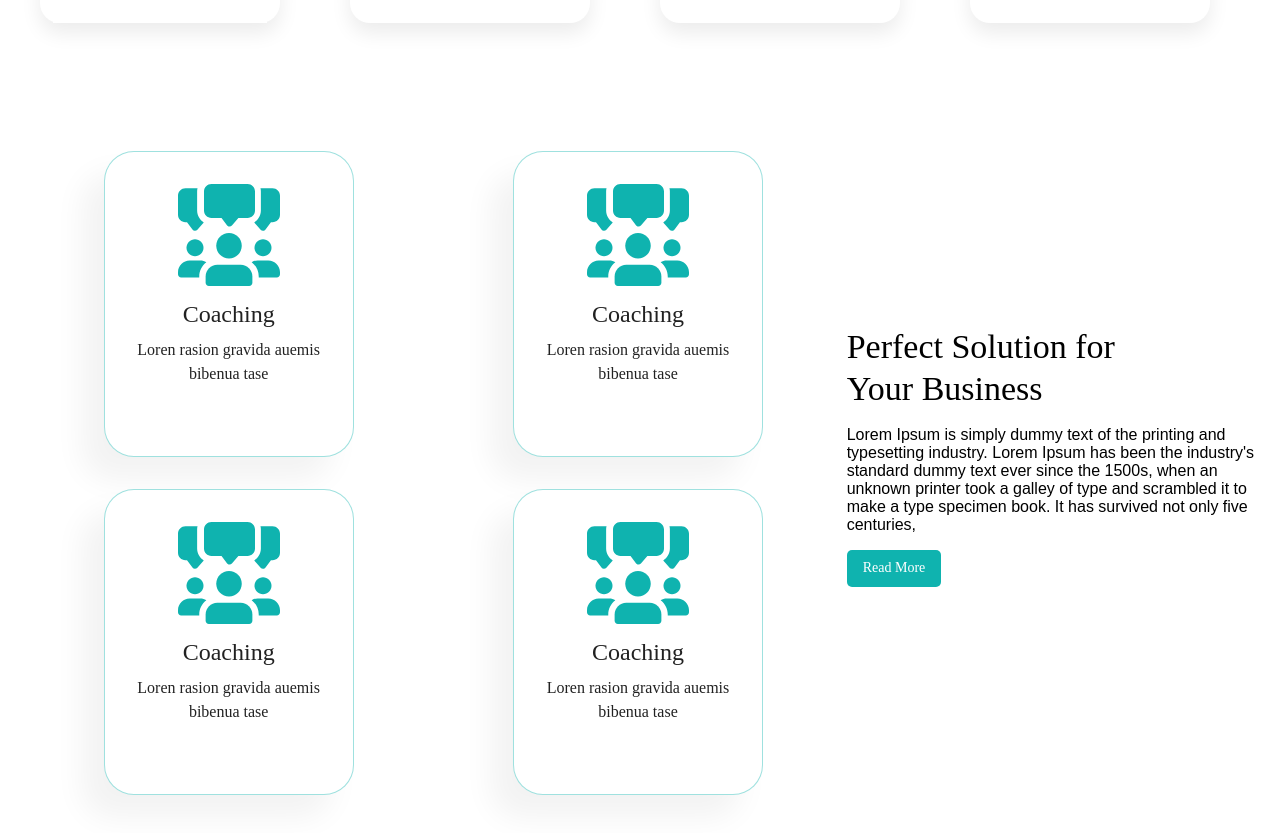
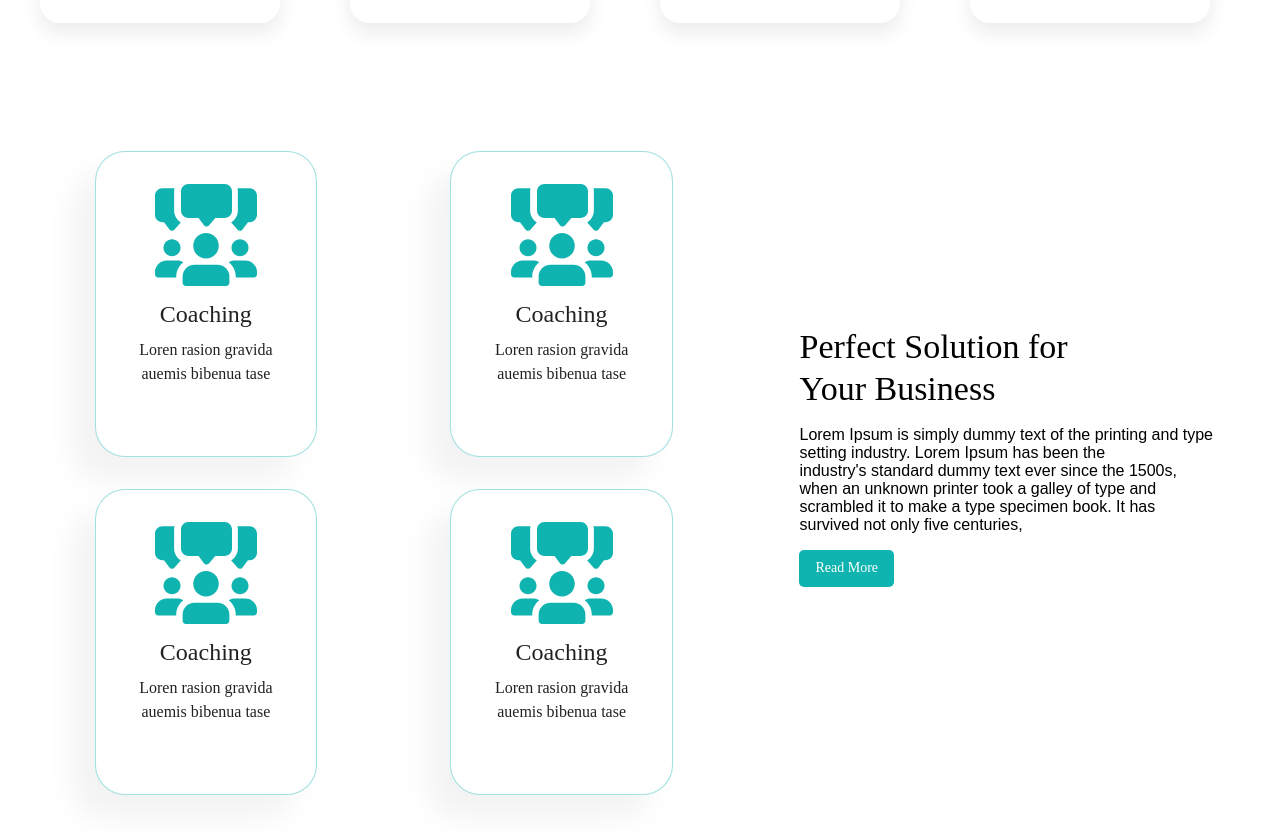
Before and after one commit to marwahaifawi/The-Firm, a React (Create React App) app: page /homepage in a window 1280 px wide. Shown: the part 725-1558 px from the top of the page. Built offline with nearby package versions, Linux system fonts and the light colour scheme; a small style sheet from the web is missing; a web font is replaced by a local one.

Commit message:
fix some spacing and padding styles issues in perfect solution for resposive

```diff
--- a/src/components/homepagesolutionssection/index.js
+++ b/src/components/homepagesolutionssection/index.js
@@ -30,7 +30,7 @@ const SolutionsSection = () => {
   return (
     <Container>
       <Stack
-          spacing={{ xs: 10, md: 2, lg: 0.5 }}
+          spacing={{ xs: 10, md: 2, lg: 8 }}
           alignItems="center"
         mt={10}
         direction={{
@@ -43,7 +43,7 @@ const SolutionsSection = () => {
         <Grid
           container
           rowSpacing={4}
-          columnSpacing={{ xs: 1, sm: 1, md: 0, lg: 0 }}
+          columnSpacing={{ xs: 1, sm: 1, md: -10, lg: -10 }}
         >
           {Solutions.map((item, index) => (
             <SolutionCard key={index} item={item} />
@@ -51,7 +51,7 @@ const SolutionsSection = () => {
         </Grid>
         <Stack
           spacing={2}
-          width={"50%"}
+          width={"60%"}
           justifyContent={{ xs: "center", md: "center", lg: "left" }}
           alignItems={{xs: "center", md: "center",lg:"flex-start"}}
         >
@@ -65,10 +65,10 @@ const SolutionsSection = () => {
             textAlign={{ xs: "center", lg: "left " }}
             variant="OVERLINE TEXT"
           >
-            Lorem Ipsum is simply dummy text of the printing and typesetting
-            industry. Lorem Ipsum has been the industry's standard dummy text
-            ever since the 1500s, when an unknown printer took a galley of type
-            and scrambled it to make a type specimen book. It has survived not
+            Lorem Ipsum is simply dummy text of the printing and type setting
+            industry. Lorem Ipsum has been the <br/> industry's standard dummy text
+            ever since the 1500s,<br/> when an unknown printer took a galley of type
+            and <br/> scrambled it to make a type specimen book. It has <br/>survived not
             only five centuries,
           </Typography>
           <ButtonApp variant="contained">Read More</ButtonApp>
```
